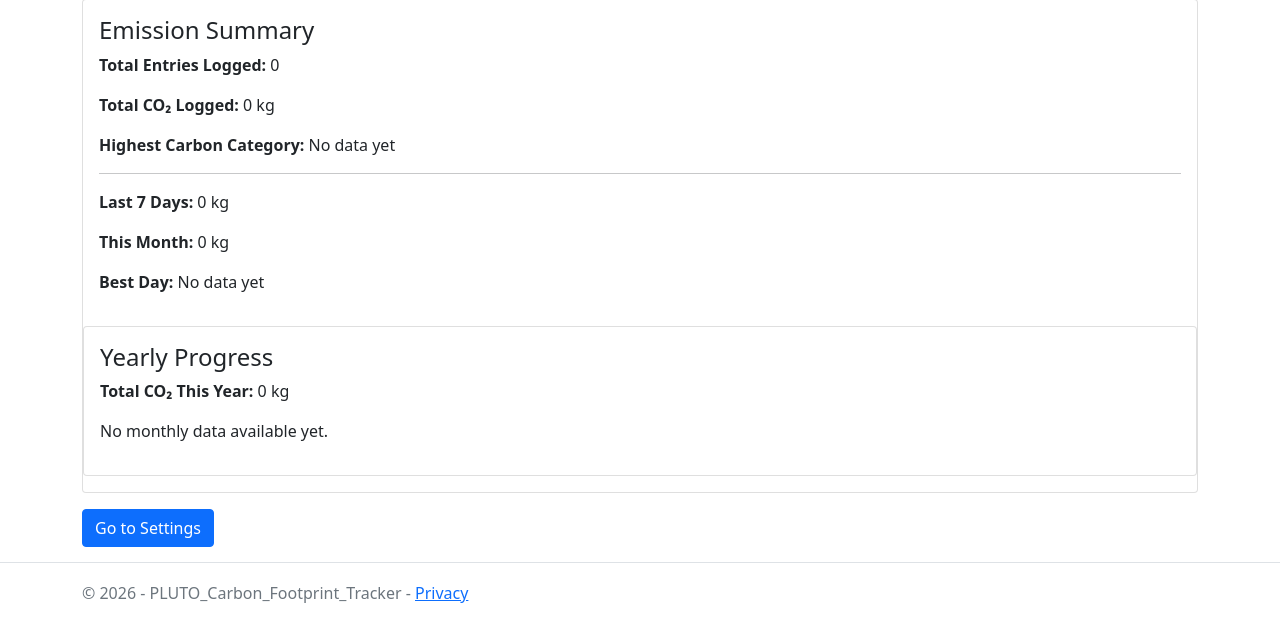
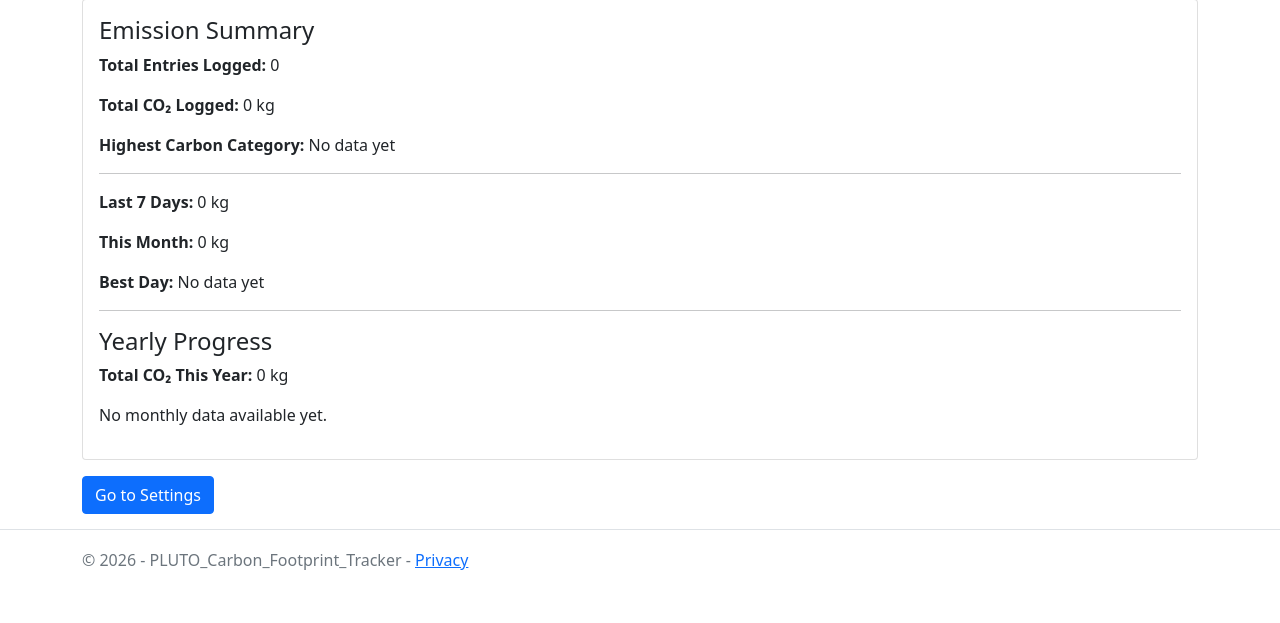
Before and after one commit to Pluto-CFT-TU/PLUTO-Carbon-Footprint-Tracker, an ASP.NET Core app: page /UserProfile in a window 1280 px wide. Shown: the part 417-1040 px from the top of the page. After the commit the page ends 987 px from the top, so only its background shows below. Run offline with ASP.NET Core 8, Linux system fonts and the light colour scheme; the visitor is signed in with stand-in values (Sample User, id 1); data comes from the database, SQL or seed files in the repository; style sheets or scripts are compiled from the project's sources.

Commit message:
slight format change for user profile

```diff
--- a/PLUTO Carbon Footprint Tracker/Pages/UserProfile/Index.cshtml
+++ b/PLUTO Carbon Footprint Tracker/Pages/UserProfile/Index.cshtml
@@ -37,13 +37,9 @@
                 <span>No data yet</span>
             }
         </p>
-    </div>
-    <div class="card mb-3">
-        <div class="card-body">
+        <hr>
         <h4>Yearly Progress</h4>
-
         <p><strong>Total CO₂ This Year:</strong> @Model.YearTotal.ToString("0.###") kg</p>
-
         @if (Model.MonthlyEmissions.Any())
         {
             <table class="table">
@@ -70,7 +66,6 @@
         }
     </div>
 </div>
-</div>
 
 <div>
     <a asp-page="/SettingsPage/Index" class="btn btn-primary">Go to Settings</a>
--- a/PLUTO Carbon Footprint Tracker/Pages/UserProfile/Index.cshtml.cs
+++ b/PLUTO Carbon Footprint Tracker/Pages/UserProfile/Index.cshtml.cs
@@ -84,7 +84,8 @@ namespace PLUTO_Carbon_Footprint_Tracker.Pages.UserProfile
                 BestDayCarbon = bestDay.TotalCarbon;
             }
             MonthlyEmissions = userEntries.Where(e => e.EntryDate.Year == today.Year)
-                .GroupBy(e => e.EntryDate.Month).Select(g => new MonthlyEmissions
+                .GroupBy(e => e.EntryDate.Month)
+                .Select(g => new MonthlyEmissions
                 {
                     MonthName = new DateTime(today.Year, g.Key, 1).ToString("MMMM"),
                     TotalCarbonKg = g.Sum(e => e.CarbonKg)
```
Lines whose indentation alone changed are shown as unchanged.
